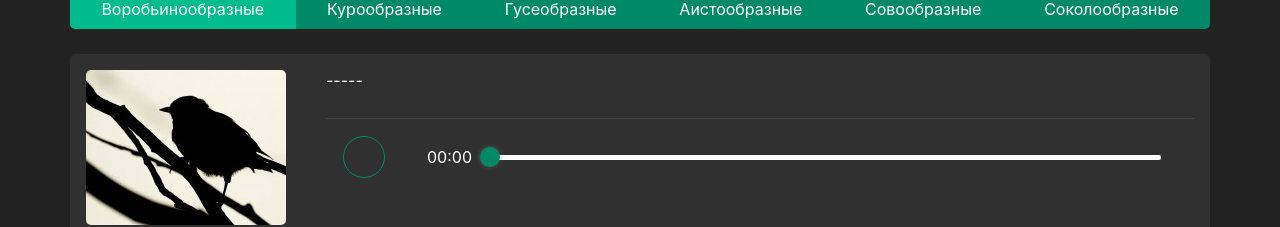
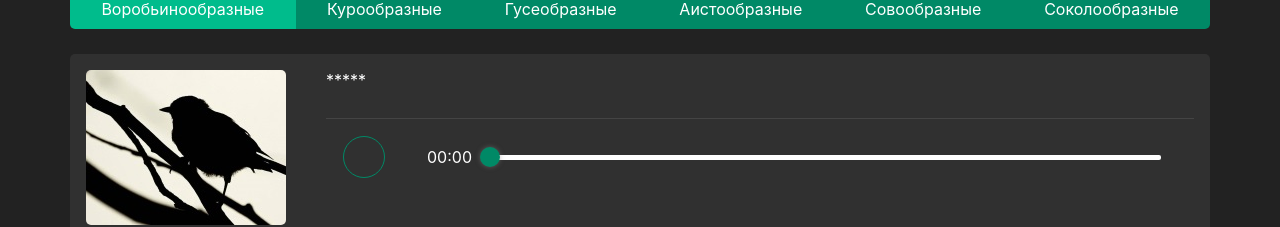
Before and after one commit to karway211/songbird, a React (Create React App) app: page /game in a window 1280 px wide. Shown: the part 196-423 px from the top of the page. Built offline with nearby package versions, Linux system fonts and the light colour scheme; no server answers.

Commit message:
fix: change characters ***

```diff
--- a/src/App.css
+++ b/src/App.css
@@ -2,7 +2,7 @@
   /* width: 100vw; */
   padding-right: 15px;
   padding-left: 15px;
-  margin: 0 auto;
+  /* margin: 0 auto; */
 }
 
 .wrap {
--- a/src/components/Question/Question.tsx
+++ b/src/components/Question/Question.tsx
@@ -18,7 +18,7 @@ const Question: React.FC<PropsType> = ({birdsData, questionId, isResponse}) => {
     <div className={s.quest}>
       <BirdsImage photo = { isResponse && birdsData ? birdsData[randomNumber].image : birdPhoto } />
       <div className={s.questControl}>
-      <span className={s.questSpan}>{ isResponse && birdsData ? birdsData[randomNumber].name : '-----'}</span>
+      <span className={s.questSpan}>{ isResponse && birdsData ? birdsData[randomNumber].name : '*****'}</span>
         <hr />
         <AudioPlayer isResponse={isResponse} audio={ birdsData ? birdsData[randomNumber].audio: '' } />
       </div>
```
Also changed, not shown: 1 other file (tests, documents, lock files or other folders).
